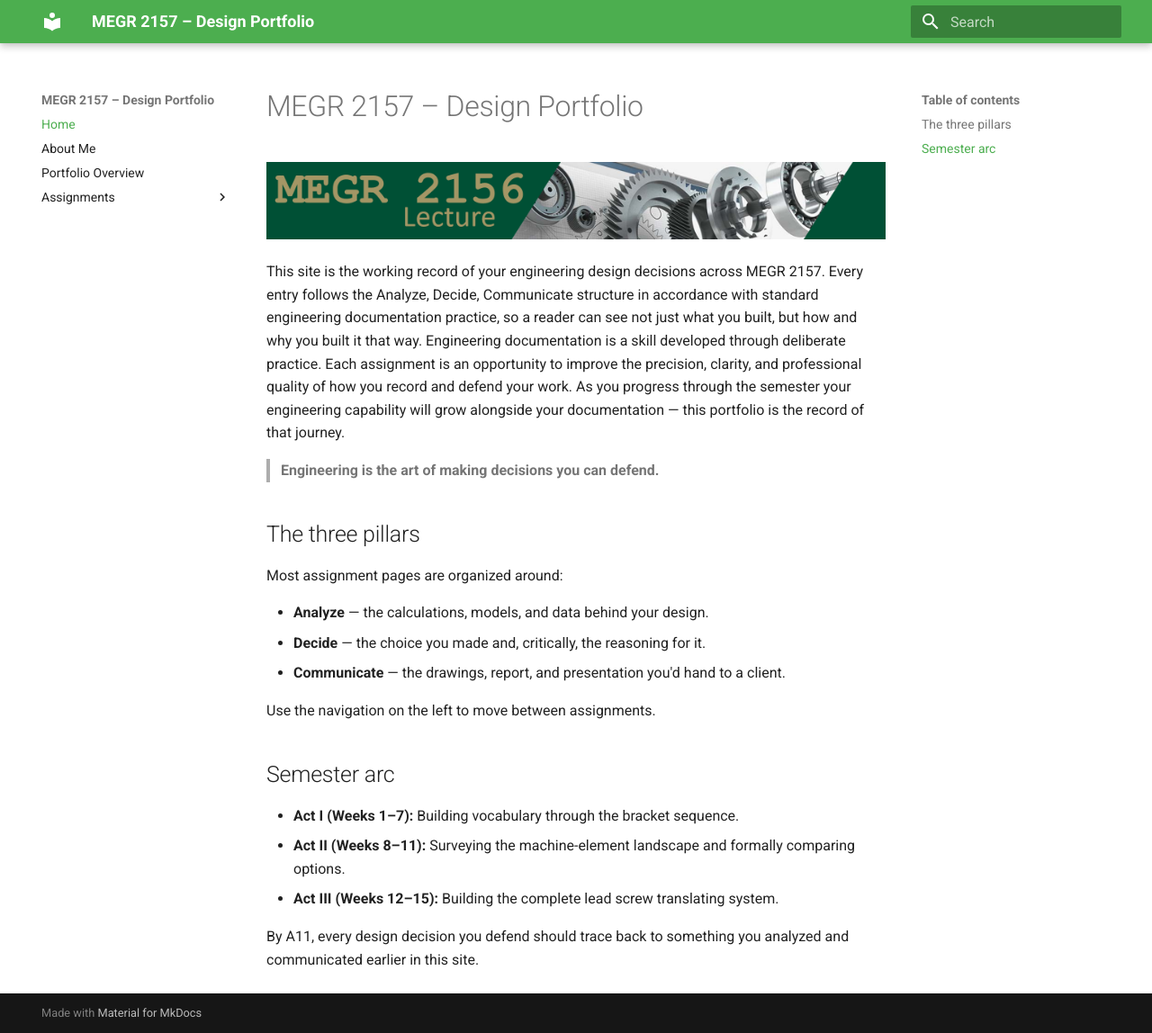
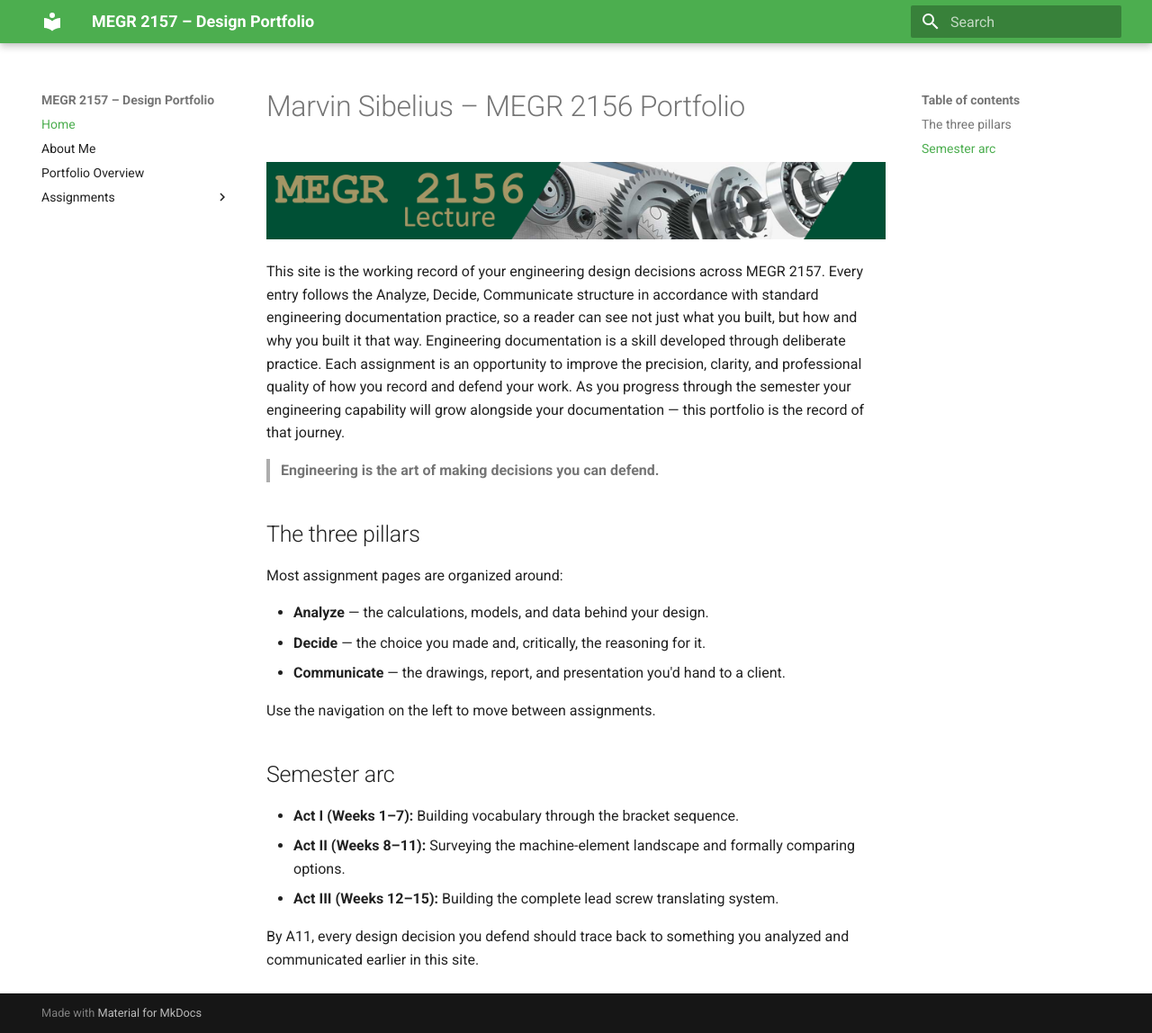
Before and after one commit to mbsibelius/megr2156-portfolio-mbs, an MkDocs documentation site: the page built from docs/index.md, in a window 1280 px wide and 1148 px high. Shown: the whole window at 90% size. Built offline with MkDocs 1.6.1 and Material for MkDocs 9.7.7, drawn with Linux system fonts in a browser that asks for light colours.

Commit message:
Change title to 'Marvin Sibelius – MEGR 2156 Portfolio'
Updated the portfolio title and course number.

```diff
--- a/docs/index.md
+++ b/docs/index.md
@@ -1,4 +1,4 @@
-# MEGR 2157 – Design Portfolio
+# Marvin Sibelius – MEGR 2156 Portfolio
 
 ![MEGR 2156-7 Title](MEGR2156title.png)
 
```
